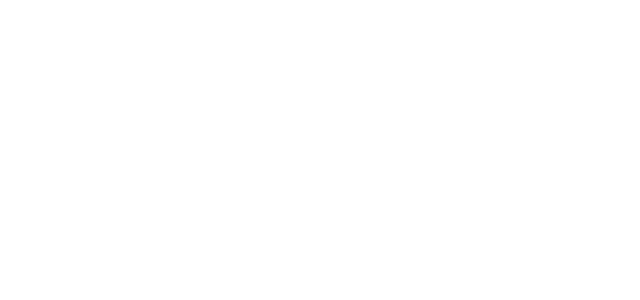
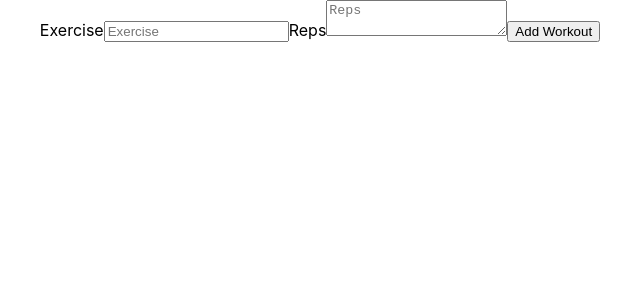
Before and after one commit to weightlifter-lambda/front-end, a React (Create React App) app: page /dashboard in a window 1280 px wide. Shown: the top 300 px of the page, without its empty margins (320-960 px from the left). Built offline with nearby package versions, Linux system fonts and the light colour scheme.

Commit message:
add workouts to dashboard

```diff
--- a/src/App.js
+++ b/src/App.js
@@ -5,6 +5,8 @@
 import "./App.css";
 import SignUpForm2 from "./components/SignUpForm2";
 import LoginForm from "./components/LoginForm";
+import Dashboard from "./components/Dashboard";
+
 
 function App() {
   return (
@@ -16,6 +18,11 @@
           path="/register"
           render={props => <SignUpForm2 {...props} />}
         />
+        <Route
+          exact
+          path="/dashboard"
+          render={props => <Dashboard {...props} />}
+        />
       </Router>
     </div>
   );
--- /dev/null
+++ b/src/components/Dashboard.js
@@ -0,0 +1,55 @@
+import React, { useState } from "react";
+
+const NoteForm = props => {
+  const [workout, setWorkout] = useState({
+    exercise: "",
+    reps: ""
+  });
+
+  const handleChanges = e => {
+    setWorkout({
+      ...workout,
+      [e.target.name]: e.target.value
+    });
+  };
+
+  const addNewWorkout = workout => {
+    const newWorkout = {
+      id: Date.now(),
+      exercise: workout.exercise,
+      reps: workout.reps
+    };
+    setWorkout([...workout, newWorkout]);
+  };
+
+  const submitForm = e => {
+    e.preventDefault();
+    addNewWorkout(workout);
+    setWorkout({ exercise: "", reps: "" });
+  };
+
+  return (
+    <form onSubmit={submitForm}>
+      <label htmlFor="title">Exercise</label>
+      <input
+        id="exercise"
+        name="exercise"
+        type="text"
+        placeholder="Exercise"
+        onChange={handleChanges}
+        value={workout.exercise}
+      />
+      <label htmlFor="body">Reps</label>
+      <textarea
+        id="reps"
+        name="reps"
+        placeholder="Reps"
+        onChange={handleChanges}
+        value={workout.reps}
+      />
+      <button type="submit">Add Workout</button>
+    </form>
+  );
+};
+
+export default NoteForm;
```
